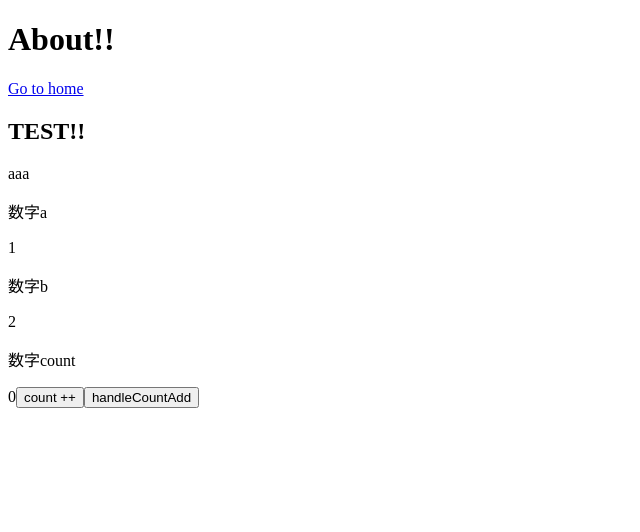
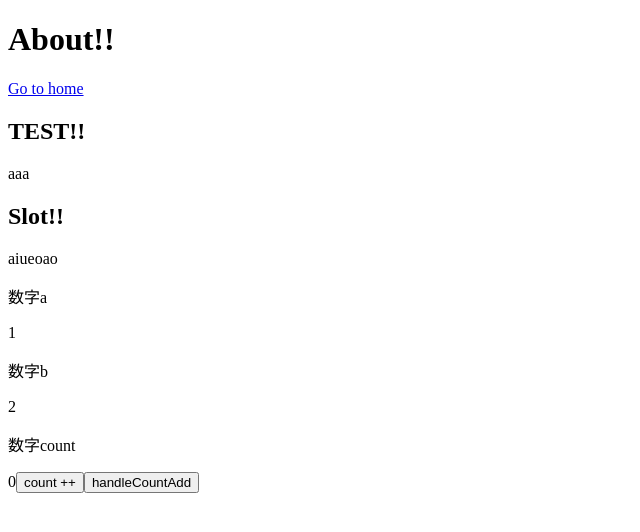
Before and after one commit to Takuya-Ampi/vue_vite_practice, a Vue app: page /about in a window 1280 px wide. Shown: the top 532 px of the page, without its empty margins (0-640 px from the left). Built offline with nearby package versions, Linux system fonts and the light colour scheme.

Commit message:
fix: slot

```diff
--- /dev/null
+++ b/src/components/Slot.vue
@@ -0,0 +1,5 @@
+
+<template>
+  <h2>Slot!!</h2>
+  <slot></slot>
+</template>
--- a/src/components/Test.vue
+++ b/src/components/Test.vue
@@ -5,9 +5,6 @@
   })
 </script>
 
-
-
-
 <template>
   <h2>TEST!!</h2>
   <p>{{ foo }}</p>
--- a/src/views/About.vue
+++ b/src/views/About.vue
@@ -1,5 +1,6 @@
 <script setup>
   import Test from '../components/Test.vue'
+  import Slot from '../components/Slot.vue'
   import { ref } from "vue";
   const a = 1
   const b = ref(2)
@@ -21,6 +22,9 @@
 <h1>About!!</h1>
 <router-link to="/">Go to home</router-link>
 <Test foo="aaa" />
+<Slot>
+  aiueoao
+</Slot>
 <p>数字a</p>
 <span>{{ a }}</span>
 <p>数字b</p>
```
